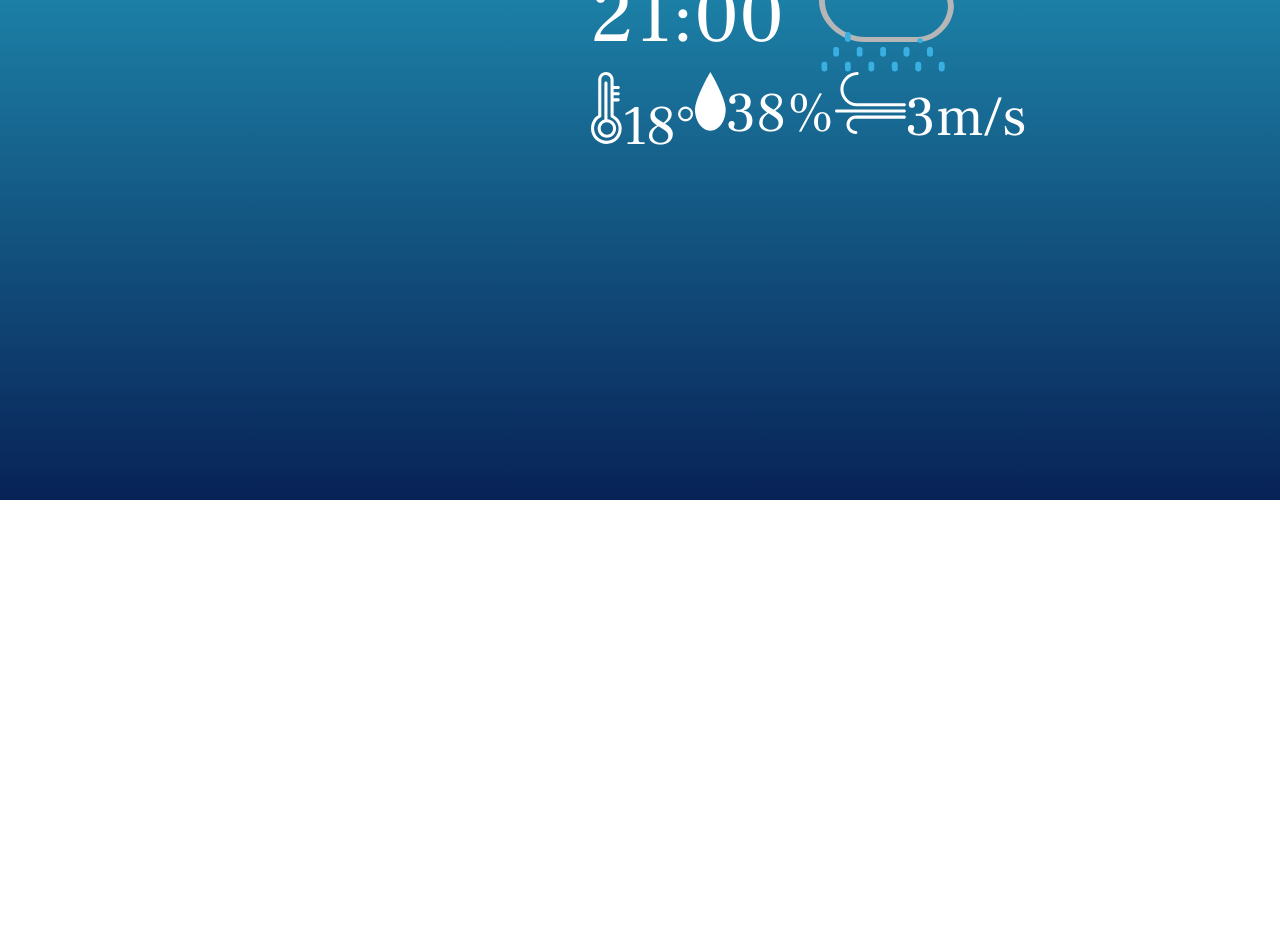
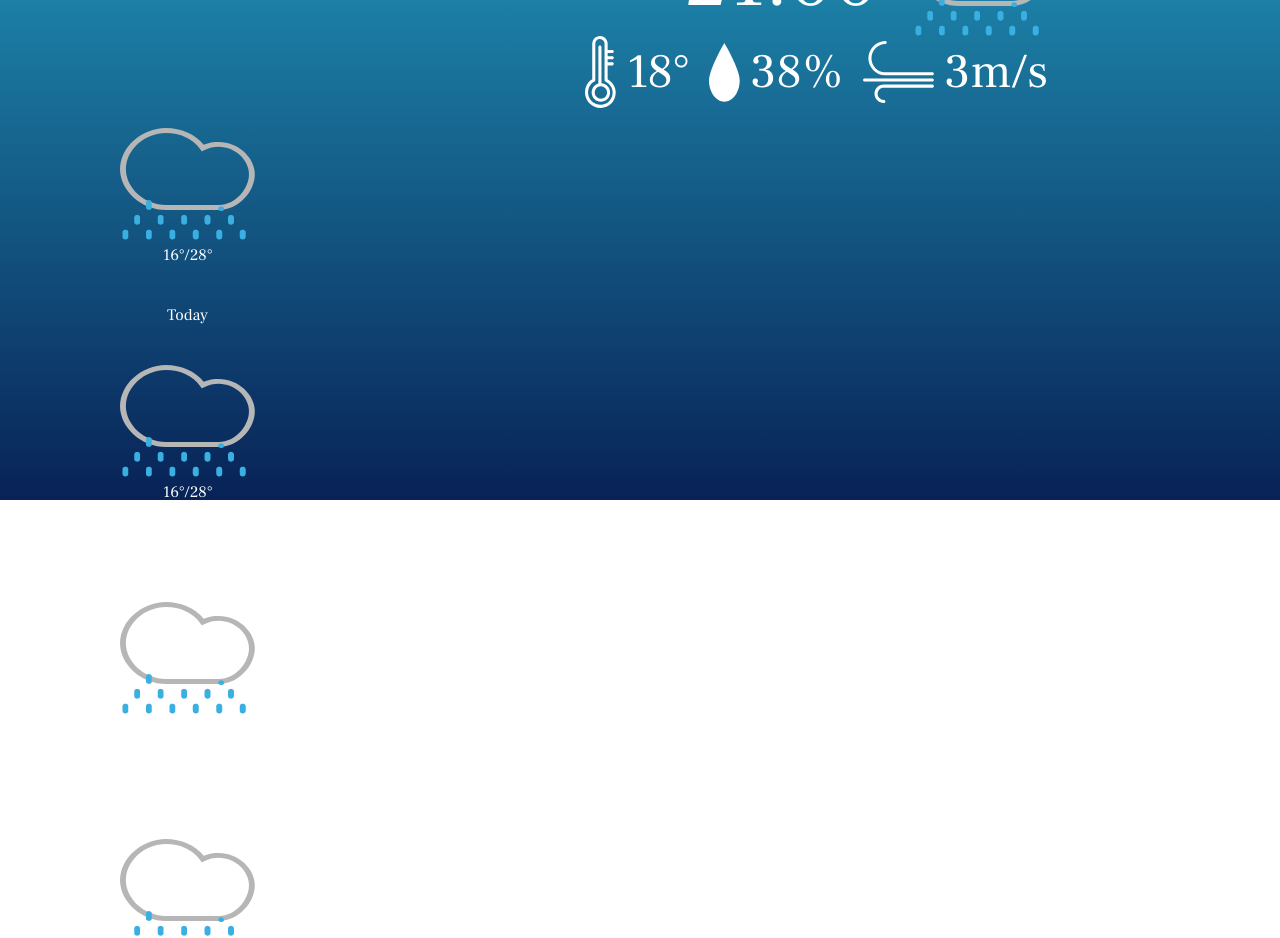
Before and after one commit to yordanzhelevdev/Weather-App, an Angular app: page / in a window 1280 px wide. Shown: the part 300-1238 px from the top of the page. Before the commit the page ends 800 px from the top, so only its background shows below. Built offline with nearby package versions, Linux system fonts and the light colour scheme.

Commit message:
Added some css styling and deleted .ttf file

```diff
--- a/src/app/app.component.css
+++ b/src/app/app.component.css
@@ -57,6 +57,7 @@
 .time-and-weather {
   display: flex;
   align-items: center;
+  justify-content: end;
 }
 
 .time {
@@ -66,8 +67,54 @@
 
 .more-info {
   display: flex;
+  align-items: center;
 }
 
-.temperature span,.humidity span,.wind span {
-  font-size: 3.5rem;
+.temperature span,
+.humidity span,
+.wind span {
+  font-size: 3rem;
 }
+
+.temperature,
+.humidity,
+.wind {
+  display: flex;
+  align-items: center;
+}
+
+.temperature,
+.humidity {
+  margin-right: 20px;
+}
+
+.more-info div img {
+  margin-right: 10px;
+}
+
+.weekly-weather {
+  grid-row: 5;
+}
+
+.day {
+  display: flex;
+  flex-direction: column;
+}
+
+.day > div {
+  padding: 20px;
+  text-align: center;
+}
+
+
+.day-weather {
+  padding: 70px 45px;
+}
+
+.day-weather img {
+  max-width: 135px;
+}
+
+.day-name {
+  padding: 5px;
+}
--- a/src/app/app.component.html
+++ b/src/app/app.component.html
@@ -22,4 +22,51 @@
       <span>3m/s</span>
     </div>
   </div>
+  <div class="weekly-weather">
+    <div class="day">
+      <div class="day-weather">
+        <img src="../assets/Images/rainy.png"/>
+        <div>16°/28°</div>
+      </div>
+      <div class="day-name">
+        <div>Today</div>
+      </div>
+    </div>
+    <div class="day">
+      <div class="day-weather">
+        <img src="../assets/Images/rainy.png" />
+        <div>16°/28°</div>
+      </div>
+      <div class="day-name">
+        <div>Today</div>
+      </div>
+    </div>
+    <div class="day">
+      <div class="day-weather">
+        <img src="../assets/Images/rainy.png" />
+        <div>16°/28°</div>
+      </div>
+      <div class="day-name">
+        <div>Today</div>
+      </div>
+    </div>
+    <div class="day">
+      <div class="day-weather">
+        <img src="../assets/Images/rainy.png" />
+        <div>16°/28°</div>
+      </div>
+      <div class="day-name">
+        <div>Today</div>
+      </div>
+    </div>
+    <div class="day">
+      <div class="day-weather">
+        <img src="../assets/Images/rainy.png" />
+        <div>16°/28°</div>
+      </div>
+      <div class="day-name">
+        <div>Today</div>
+      </div>
+    </div>
+  </div>
 </main>
```
Also changed, not shown: src/assets/Fonts/FrankRuhlHofshi-Regular.ttf (deleted).
